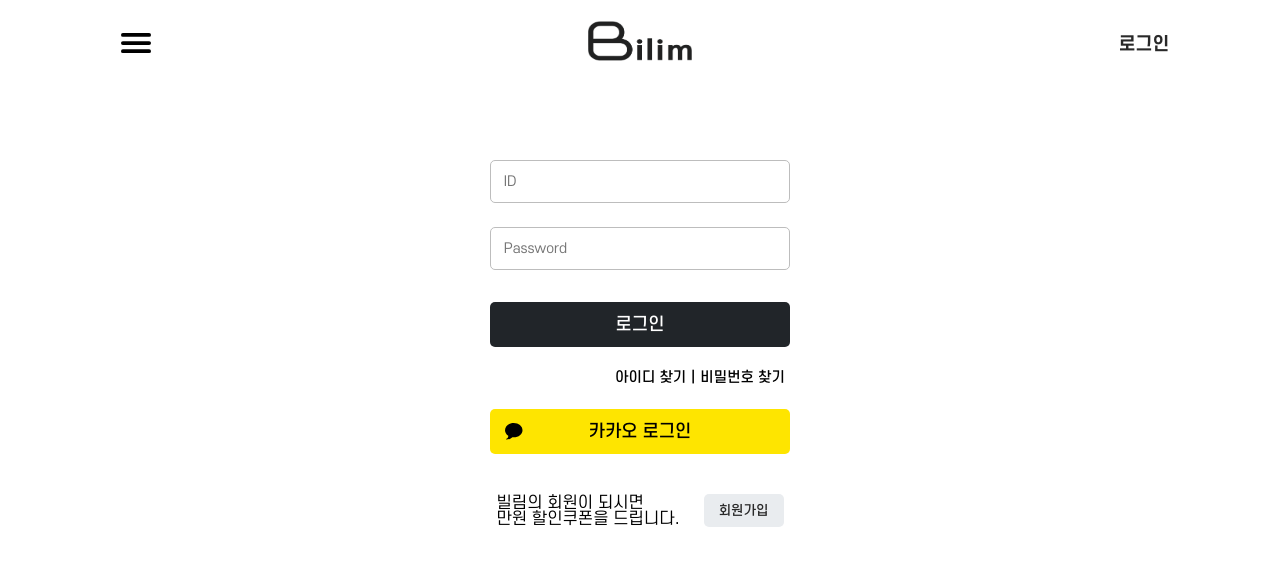
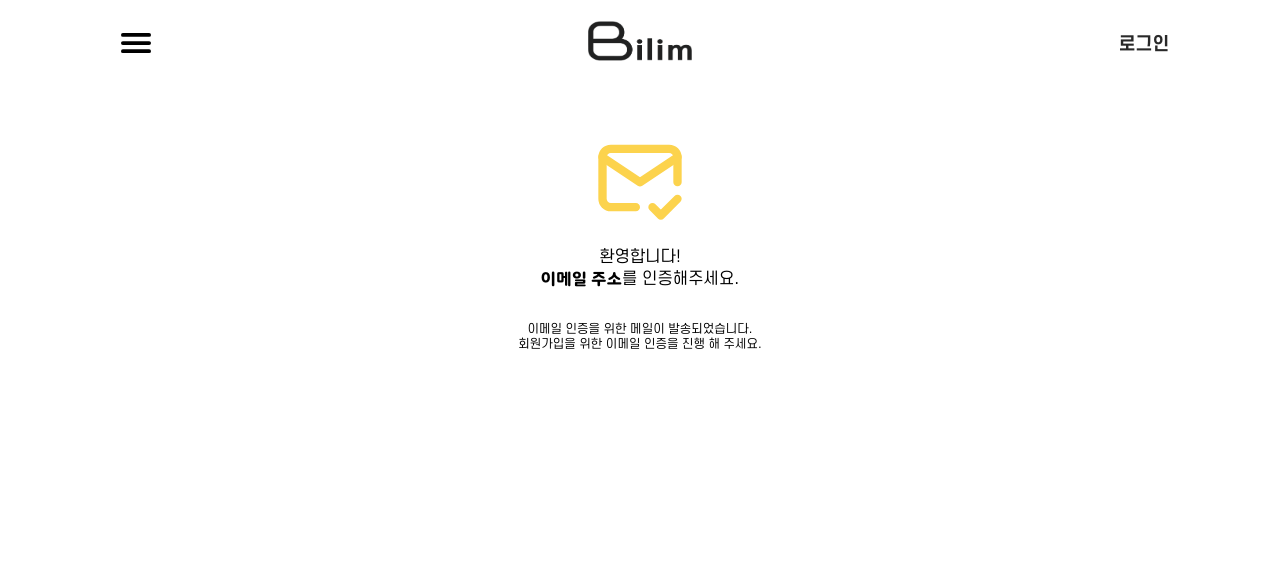
Before and after one commit to jh0neee/Billim-front, a React (Create React App) app: page /emailverify/confirm in a window 1280 px wide. Before the commit this address led to /login. Shown: the top 566 px of the page. Built offline with nearby package versions, Linux system fonts and the light colour scheme; no server answers.

Commit message:
feat:Add EmailConfirm page

```diff
--- a/src/App.js
+++ b/src/App.js
@@ -29,6 +29,7 @@ import UpdateProduct from './pages/Product/UpdateProduct.jsx';
 import Chat from './pages/Chat.jsx';
 import MessageChat from './components/Chat/MessageChat.jsx';
 import BlockChat from './components/Chat/BlockChat.jsx';
+import EmailConfirm from './pages/Auth/EmailConfirm.jsx';
 
 function App() {
   const isLoggedIn = useSelector(state => state.auth.isLoggedIn);
@@ -85,6 +86,7 @@ function App() {
           <Route path="/finduser/password" element={<FindPwTab />} />
         </Route>
         <Route path="/emailverify" element={<EmailVerification />} />
+        <Route path="/emailverify/confirm" element={<EmailConfirm />} />
         <Route path="/signup" element={<SignUp />} />
         <Route path="*" element={<Navigate to="/login" />} />
       </Routes>
--- /dev/null
+++ b/src/pages/Auth/EmailConfirm.jsx
@@ -0,0 +1,110 @@
+import React, { useEffect, useState } from 'react';
+import { useLocation, useNavigate } from 'react-router-dom';
+import styled from 'styled-components';
+
+import axios from 'axios';
+import theme from '../../styles/theme';
+import ErrorModal from '../../util/ErrorModal';
+import LoadingSpinner from '../../components/UI/LoadingSpinner';
+import { TbMailCheck } from 'react-icons/tb';
+
+const ConfirmLayout = styled.div`
+  font-family: 'SCDream';
+  width: 90%;
+  max-width: 25rem;
+  margin: 7rem auto;
+  text-align: center;
+  padding: 1rem 0px;
+  height: 300px;
+
+  @media ${theme.tablet}, ${theme.mobile} {
+    margin: 10rem auto 0;
+  }
+`;
+
+const MainParagraph = styled.p`
+  margin: 1rem 0 1.8rem;
+  line-height: 1.3;
+
+  > span {
+    font-weight: 600;
+    font-family: 'TRoundWind';
+  }
+`;
+
+const MailParagraph = styled.p`
+  margin-bottom: 2rem;
+`;
+
+const Description = styled.div`
+  font-size: 0.75rem;
+  line-height: 1.3;
+`;
+
+const EmailConfirm = () => {
+  const url = process.env.REACT_APP_URL;
+  const location = useLocation();
+  const navigate = useNavigate();
+  const userEmail = location?.state?.email;
+
+  const [isLoading, setIsLoading] = useState(false);
+  const [error, setError] = useState();
+
+  useEffect(() => {
+    const searchParams = new URLSearchParams(location.search);
+    const email = searchParams.get('email');
+    const authToken = searchParams.get('authToken');
+
+    const sendVerification = () => {
+      setIsLoading(true);
+
+      axios
+        .post(
+          `${url}/member/email/confirm`,
+          { email, authToken },
+          {
+            headers: { 'Content-Type': 'application/json' },
+          },
+        )
+        .then(response => {
+          if (response.status === 200) {
+            navigate('/signup', { state: { email } });
+          } else {
+            setError('이메일 인증에 실패했습니다');
+          }
+          setIsLoading(false);
+        })
+        .catch(err => {
+          setError(err.message);
+          setIsLoading(false);
+          throw err;
+        });
+    };
+
+    if (email && authToken) {
+      sendVerification();
+    }
+  }, []);
+
+  return (
+    <>
+      <ErrorModal error={error} onClear={() => setError(null)} />
+      <ConfirmLayout>
+        {isLoading && <LoadingSpinner asOverlay />}
+        <TbMailCheck color="#fcd34d" size="100px" />
+        <MainParagraph>
+          환영합니다! <br />
+          <span>이메일 주소</span>를 인증해주세요.
+        </MainParagraph>
+        <MailParagraph>{userEmail}</MailParagraph>
+        <Description>
+          이메일 인증을 위한 메일이 발송되었습니다.
+          <br />
+          회원가입을 위한 이메일 인증을 진행 해 주세요.
+        </Description>
+      </ConfirmLayout>
+    </>
+  );
+};
+
+export default EmailConfirm;
--- a/src/pages/Auth/EmailVerification.jsx
+++ b/src/pages/Auth/EmailVerification.jsx
@@ -14,8 +14,6 @@ import { emailAction } from '../../store/signup';
 import { Domain } from '../../data';
 import { useForm } from '../../hooks/useForm';
 import { VALIDATOR_REQUIRE } from '../../util/validators';
-import { toast, ToastContainer } from 'react-toastify';
-import 'react-toastify/dist/ReactToastify.css';
 
 const VerificationLayout = styled.form`
   display: flex;
@@ -118,24 +116,30 @@ const EmailVerification = () => {
     }
 
     setIsLoading(true);
+    const userEmail = `${email.email}@${email.domain}`;
+
     axios
       .post(
         `${url}/member/email/send`,
-        { email: `${email.email}@${email.domain}` },
+        { email: userEmail },
         {
           headers: { 'Content-Type': 'application/json' },
         },
       )
       .then(response => {
         if (response.status === 200) {
-          navigate('/emailverify/confirm');
+          navigate('/emailverify/confirm', { state: { email: userEmail } });
         } else {
-          toast.success('이메일 발송에 실패했습니다.');
+          setError(response.data.message);
         }
         setIsLoading(false);
       })
       .catch(err => {
-        setError(err.message);
+        if (err.response && err.response.data && err.response.data.message) {
+          setError(err.response.data.message);
+        } else {
+          setError(err.message);
+        }
         setIsLoading(false);
         throw err;
       });
@@ -145,13 +149,6 @@ const EmailVerification = () => {
     <>
       <ErrorModal error={error} onClear={() => setError(null)} />
       <VerificationLayout className="center" onSubmit={emailSubmitHandler}>
-        <ToastContainer
-          position="top-center"
-          limit={1}
-          autoClose={3000}
-          closeButton={false}
-          closeOnClick
-        />
         {isLoading && <LoadingSpinner asOverlay />}
         <VerificationTitle>이메일 인증</VerificationTitle>
         <EmailBox>
```
Also changed, not shown: 1 other file (tests, documents, lock files or other folders).
